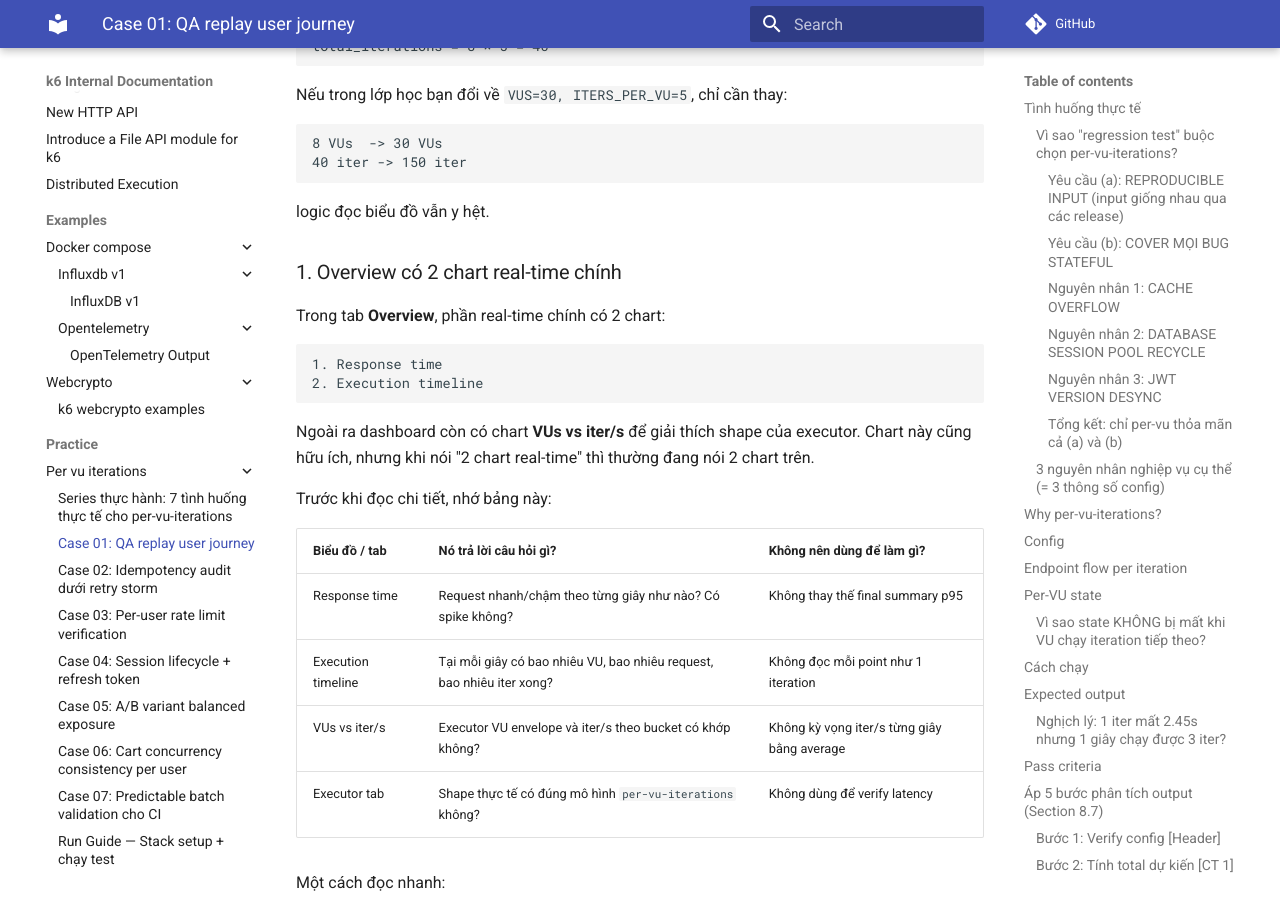
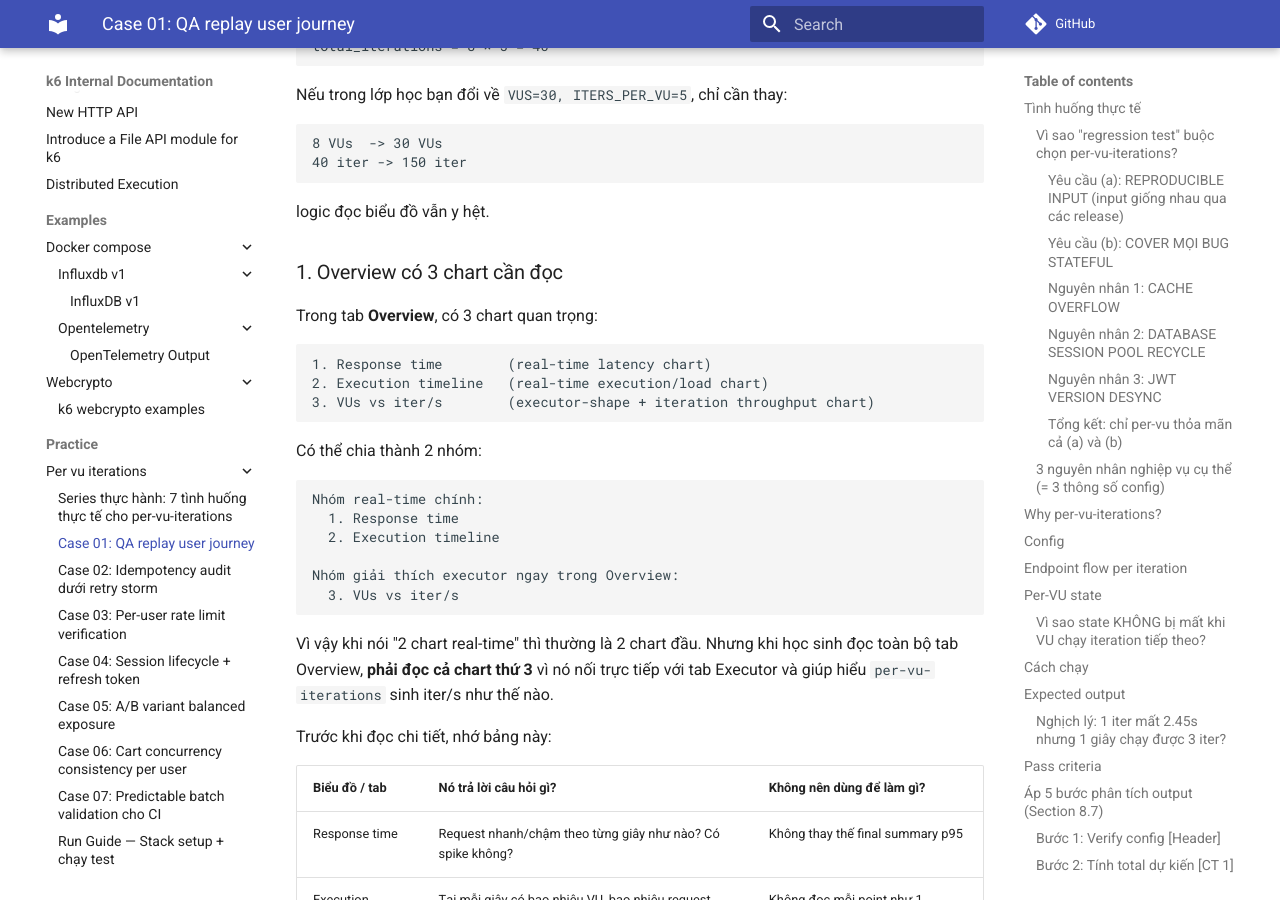
Before and after one commit to meomew-auto/markdown, an MkDocs documentation site: the page built from docs/practice/per-vu-iterations/01_user-journey-replay.md, in a window 1280 px wide and 900 px high, scrolled down 17392 px. Built offline with MkDocs 1.6.1 and Material for MkDocs 9.7.7, drawn with Linux system fonts in a browser that asks for light colours; comment, search, counter and statistics services are not loaded.

Commit message:
Update docs

````diff
--- a/docs/practice/per-vu-iterations/01_user-journey-replay.md
+++ b/docs/practice/per-vu-iterations/01_user-journey-replay.md
@@ -906,18 +906,31 @@ Nếu trong lớp học bạn đổi về `VUS=30, ITERS_PER_VU=5`, chỉ cần
 
 logic đọc biểu đồ vẫn y hệt.
 
-### 1. Overview có 2 chart real-time chính
-
-Trong tab **Overview**, phần real-time chính có 2 chart:
-
-```text
-1. Response time
-2. Execution timeline
-```
-
-Ngoài ra dashboard còn có chart **VUs vs iter/s** để giải thích shape của
-executor. Chart này cũng hữu ích, nhưng khi nói "2 chart real-time" thì
-thường đang nói 2 chart trên.
+### 1. Overview có 3 chart cần đọc
+
+Trong tab **Overview**, có 3 chart quan trọng:
+
+```text
+1. Response time        (real-time latency chart)
+2. Execution timeline   (real-time execution/load chart)
+3. VUs vs iter/s        (executor-shape + iteration throughput chart)
+```
+
+Có thể chia thành 2 nhóm:
+
+```text
+Nhóm real-time chính:
+  1. Response time
+  2. Execution timeline
+
+Nhóm giải thích executor ngay trong Overview:
+  3. VUs vs iter/s
+```
+
+Vì vậy khi nói "2 chart real-time" thì thường là 2 chart đầu. Nhưng khi
+học sinh đọc toàn bộ tab Overview, **phải đọc cả chart thứ 3** vì nó nối
+trực tiếp với tab Executor và giúp hiểu `per-vu-iterations` sinh iter/s như
+thế nào.
 
 Trước khi đọc chi tiết, nhớ bảng này:
 
````
